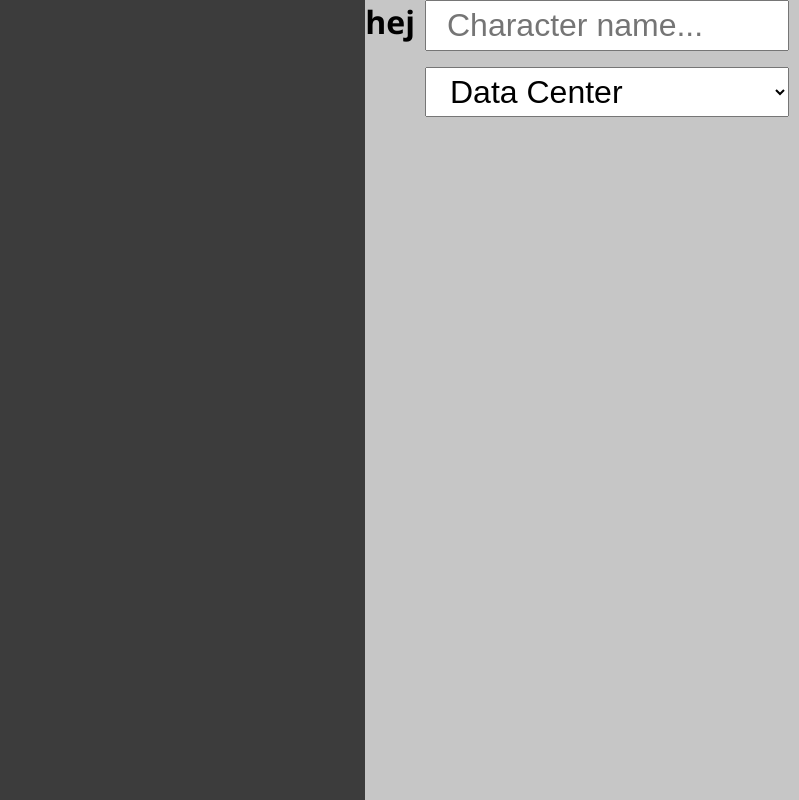
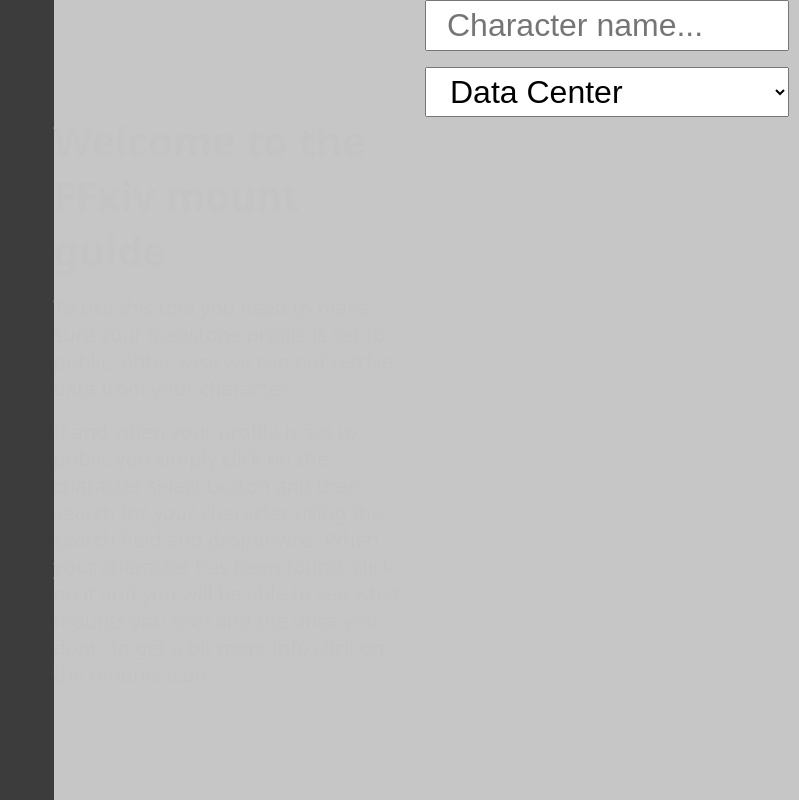
Before and after one commit to styrbjorn-n/FFxiv_collect_app, a React (Create React App) app: page / in a window 1280 px wide. Shown: the whole page, without its empty margins (481-1280 px from the left). Built offline with nearby package versions, Linux system fonts and the light colour scheme.

Commit message:
added user guide

```diff
--- a/src/App.css
+++ b/src/App.css
@@ -10,6 +10,15 @@
 .active {
   display: none;
 }
+.user-guide-card {
+  display: flex;
+  flex-direction: column;
+  align-self: center;
+  width: 80%;
+  gap: 1rem;
+  font-size: 20px;
+  color: #c4c4c4;
+}
 @media screen and (min-width: 1024px) {
   .App {
     flex-direction: row-reverse;
--- a/src/App.jsx
+++ b/src/App.jsx
@@ -11,12 +11,29 @@ function App() {
   const [selected, setSelected] = useState(false);
   return (
     <div className="App">
-      <UserGuide.Provider value={{selected, setSelected}}>
+      <UserGuide.Provider value={{ selected, setSelected }}>
         <CharacterSelectMenuContext.Provider value={{ isActive, setActive }}>
           <SearchContext.Provider value={{ searchResult, setSearchResult }}>
             <CharacterSelectButton />
-            <div className={selected ? 'user-guide-card active' : 'user-guide-card'}>
-              <h1>hej</h1>
+            <div
+              className={
+                selected ? 'user-guide-card active' : 'user-guide-card'
+              }
+            >
+              <h1>Welcome to the FFxiv mount guide</h1>
+              <p>
+                To use this tool you need to make sure your loadstone profile is
+                set to public, ohter wise we can not retrive data from your
+                character.
+              </p>
+              <p>
+                If and when your profile is set to public you simply click on
+                the character select button and then search for your character
+                using the search field and dropdowns. When your character has
+                been found, click on it and you will be able to see what mounts
+                you own and the once you dont. To get a bit more info click on
+                the mounts icon
+              </p>
             </div>
             <Display />
           </SearchContext.Provider>
```
